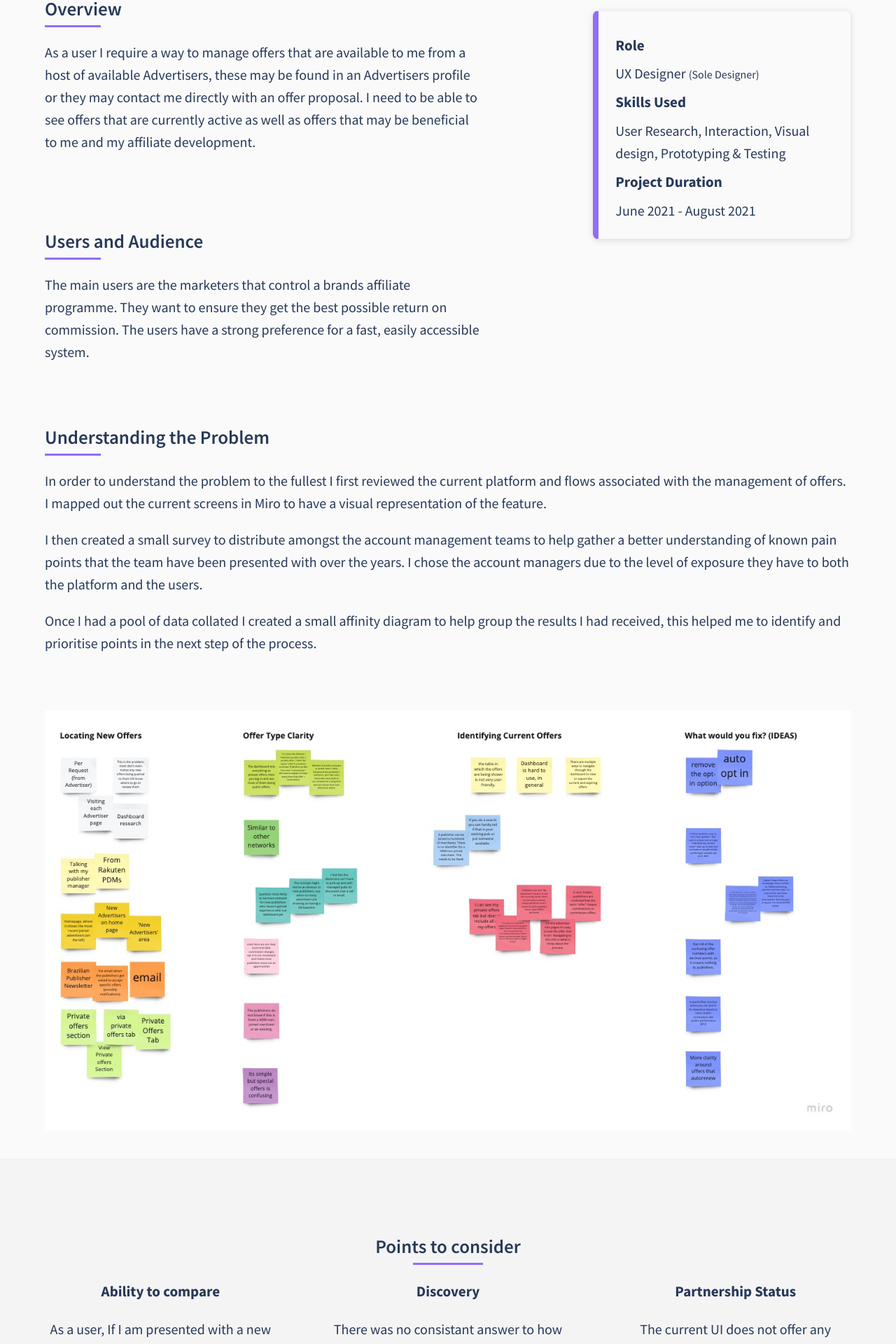
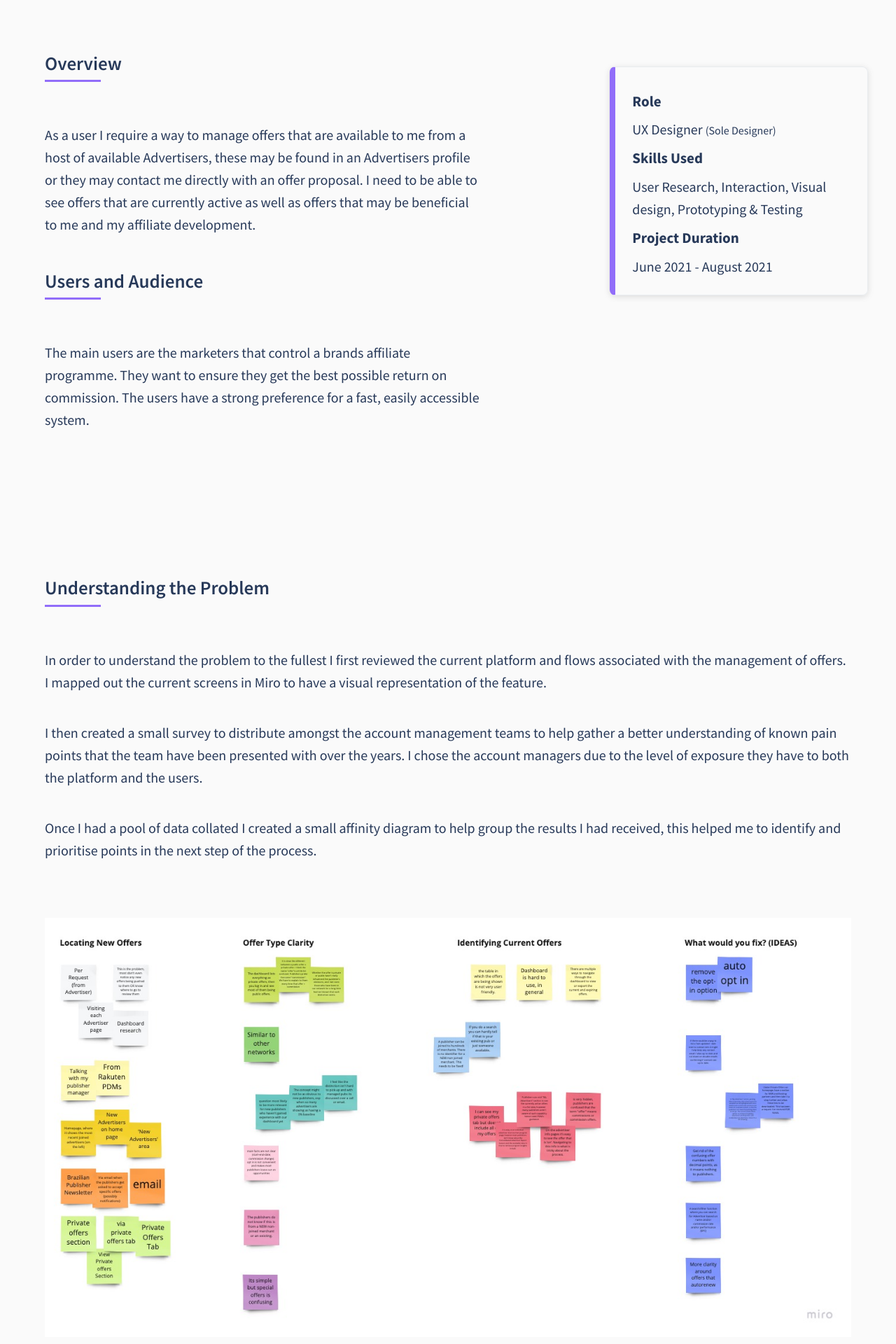
Before and after one commit to tomatronic/portfolio, a Next.js app: page /work/offer-management in a window 1280 px wide. Shown: the part 587-2507 px from the top of the page at 70% size. Built offline with nearby package versions, Linux system fonts and the light colour scheme.

Commit message:
Tues Checking up to date

```diff
--- a/pages/work/offer-management.js
+++ b/pages/work/offer-management.js
@@ -3,7 +3,7 @@ import styles from "./css/caseStudy.module.css"
 import Image from "next/image"
 import Footer from "../../components/footer"
 
-function caseStudy () {
+function caseStudy() {
     return (
         <>
             <NavBar />
@@ -21,15 +21,8 @@ function caseStudy () {
                 </div>
             </div>
             <div className="mainContainer">
-
-                <div className={styles.csOverview}>
-                    <div className={styles.overview}>
-                        <h2 className="underline">Overview</h2>
-                        <p className={styles.pSpacerBottom}>As a user I require a way to manage offers that are available to me from a host of available Advertisers, these may be found in an Advertisers profile or they may contact me directly with an offer proposal. I need to be able to see offers that are currently active as well as offers that may be beneficial to me and my affiliate development.</p>
-                        <h2 className="underline">Users and Audience</h2>
-                    <p>The main users are the marketers that control a brands affiliate programme. They want to ensure they get the best possible return on commission. The users have a strong preference for a fast, easily accessible system.</p>
-                    </div>
-                    <div className={styles.role}>
+                <div className="top-row">
+                    <div className={`${"column"} ${styles.role}`}>
                         <div>
                             <h3>Role</h3>
                             <p>UX Designer <span className={styles.tags}>(Sole Designer)</span></p>
@@ -43,11 +36,15 @@ function caseStudy () {
                             <p>June 2021 - August 2021</p>
                         </div>
                     </div>
+                    <div className="double-column">
+                        <h2 className="underline">Overview</h2>
+                        <p>As a user I require a way to manage offers that are available to me from a host of available Advertisers, these may be found in an Advertisers profile or they may contact me directly with an offer proposal. I need to be able to see offers that are currently active as well as offers that may be beneficial to me and my affiliate development.</p>
+                        <h2 className="underline">Users and Audience</h2>
+                        <p>The main users are the marketers that control a brands affiliate programme. They want to ensure they get the best possible return on commission. The users have a strong preference for a fast, easily accessible system.</p>
                     </div>
                 </div>
-
-                <div className="mainContainer">
-                <div className={styles.section}>
+                <div className="row">
+                    <div className="column">
                         <h2 className="underline">Understanding the Problem</h2>
                         <p>In order to understand the problem to the fullest I first reviewed the current platform and flows associated with the management of offers. I mapped out the current screens in Miro to have a visual representation of the feature.</p>
                         <p>I then created a small survey to distribute amongst the account management teams to help gather a better understanding of known pain points that the team have been presented with over the years. I chose the account managers due to the level of exposure they have to both the platform and the users.</p>
@@ -55,20 +52,28 @@ function caseStudy () {
                         <Image src="/affinitymap.jpg" layout="responsive" width="1386" height="721" alt="The affinity map was created to help understand the results from the completed user surveys" />
                     </div>
                 </div>
-
+            </div>
             <div className={styles.bgSection}>
                 <div className="mainContainer">
-                        <div className={styles.section}>
+                    <div className="nopad-row">
+                        <div className="nopad-column">
                             <h2 className="underlineCentre"><center>Points to consider</center></h2>
-                            <div className={styles.insights}>
+                        </div>
+                    </div>
+                    <div className="row">
+                        <div className="column">
                         <div className={styles.key}>
                             <h3>Ability to compare</h3>
                             <p>As a user, If I am presented with a new offer invitation I want to be able to compare it to my curret offer.</p>
                         </div>
+                        </div>
+                        <div className="column">
                             <div className={styles.key}>
                                 <h3>Discovery</h3>
                                 <p>There was no consistant answer to how a user would find a new offer invitation. Can I make a conistant point of discovery?</p>
                             </div>
+                        </div>
+                        <div className="column">
                             <div className={styles.key}>
                                 <h3>Partnership Status</h3>
                                 <p>The current UI does not offer any identification of partnership status. A user wants to know if a partnership already exists.</p>
@@ -78,14 +83,13 @@ function caseStudy () {
                 </div>
             </div>
             <div className="mainContainer">
-                <div className={styles.section}>
-                    <div className="row">
+                <div className="reverse-row">
+                    <div className="column">
+                        <Image src="/flowchart.png" layout="responsive" width="1116" height="766" alt="Simple flowchart of a proposed solution" />
+                    </div>
                     <div className="column">
                         <h2 className="underline">Planning</h2>
                         <p className={styles.pSpacerBottom}>With my new knowledge I could start planning my next steps. I begun with creating a simple flowchart to illustrate the possible routes a user would take in order to accept a new offer request. I ensured to liaise with several members of user facing teams to make sure nothing was missed out and that flows made sense.</p>
-                        </div>
-                        <div className="column">
-                            <Image src="/flowchart.png" layout="responsive" width="1116" height="766" alt="Simple flowchart of a proposed solution" />
                     </div>
                 </div>
                 <div className="row">
@@ -97,13 +101,13 @@ function caseStudy () {
                         <p>Once happy with the flow I opened my notepad and began sketching some initial ideas. At this stage I scribble a lot of ideas down both illustrated and in note form, it can look like a mess but I find it helps to get all my ideas on paper. This also allows me to quickly eliminate ideas or come back to ideas at a later date if needed. As I develop an idea I start to sketch it into something of higher quality to allow me to easily translate it to a digital wireframe when the time comes.</p>
                     </div>
                 </div>
-                    <div className="row">
+                <div className="reverse-row">
+                    <div className="column">
+                        <Image src="/digitalwireframe.png" layout="responsive" width="1116" height="766" alt="Simple flowchart of a proposed solution" />
+                    </div>
                     <div className="column">
                         <h2 className="underline">Design development</h2>
                         <p>In order to validate my ideas I proceeded to complete a round of simple user testing. Rather than exposing my test candidates to my crude sketches I went ahead and created simple wireframes within sketch that I could share and gather some initial feedback. I used to Zoom to conduct interviews with the candidates and get them to complete a set of simple tasks. This first round of testing allowed me to identify that the users were wanting a dedicated landing page for offer invitations alongside the proposed notification based system.</p>
-                        </div>
-                        <div className="column">
-                        <Image src="/digitalwireframe.png" layout="responsive" width="1116" height="766" alt="Simple flowchart of a proposed solution" />
                     </div>
                 </div>
                 <div className="row">
@@ -115,11 +119,18 @@ function caseStudy () {
                         <p>I continued to slowly increase the complexity of my mocks, allowing the user to gain more understanding of the goal driven outcome. Once the mockups reach a certain point I began mapping them into a map of hotspots within sketch to allow the creation of a interactive prototype. This prototype creates a more linear flow but enables a test candidate to become much more immersed in the test and provide much more beneficial feedback.</p>
                     </div>
                 </div>
-                <h2 className={`${styles.pSpacerTop} , ${['underline']}`}>Iteration</h2>
-                <p className={styles.pSpacerBottom}>After performing a number of protoype testing sessions I came to the conclusion a couple of further design adjustments were required. This involved a round of iterations to ensure functionality was highlighted in a relevant way and that offers were made easier to compare with existing options.</p>
+                <div className="row">
+                    <div className="column">
+                        <h2 className="underline">Iteration</h2>
+                        <p>After performing a number of protoype testing sessions I came to the conclusion a couple of further design adjustments were required. This involved a round of iterations to ensure functionality was highlighted in a relevant way and that offers were made easier to compare with existing options.</p>
+                    </div>
+                </div>
+                <div className="row">
+                    <div className="column">
                         <h2 className="underline">How did it go?</h2>
                         <p>Since the updated offer management flow and UI has been implemented we have seen a reduction in the amount of support tickets raised, and account managers have reported less queries based around offer management. The account management have said that this reduction in queries has led to them having more time to focus on the users needs and build better relationships with them.</p>
-                <p className={styles.pSpacerBottom}>The product has only been released recently so I will continue to monitor usage through the FullStory application, allowing me to perform iterative design amends to ensure a continual progression to the applications development.</p>
+                        <p>The product has only been released recently so I will continue to monitor usage through the FullStory application, allowing me to perform iterative design amends to ensure a continual progression to the applications development.</p>
+                    </div>
                 </div>
             </div>
             <Footer />
--- a/styles.css
+++ b/styles.css
@@ -114,6 +114,14 @@ button {
    border-bottom: 3px solid #916DF9;
 }
 
+.row {
+   margin: 80px 0;
+}
+
+.column, .double-column {
+   margin: 0 24px 40px;
+}
+
 @media screen and (min-width:600px) {
    .mainContainer {
        max-width: 1200px;
@@ -131,11 +139,50 @@ button {
       align-items: center;
    }
 
+   .reverse-row {
+      display: flex;
+      flex-direction: row-reverse;
+      flex-wrap: wrap;
+      width: 100%;
+      column-gap: 160px;
+      margin: 80px 0;
+      align-items: center;
+   }
+
+   .top-row {
+      display: flex;
+      flex-direction: row-reverse;
+      flex-wrap: wrap;
+      width: 100%;
+      column-gap: 160px;
+      margin: 80px 0;
+      align-items: flex-start;
+   }
+
+   .nopad-row {
+      display: flex;
+      flex-direction: row-reverse;
+      flex-wrap: wrap;
+      width: 100%;
+      column-gap: 160px;
+      margin: 80px 0 0;
+      align-items: flex-start;
+   }
+
+   .nopad-column {
+      display: flex;
+      flex-direction: column;
+      flex-basis: 100%;
+      flex: 1;
+      margin: 0;
+   }
+
    .column {
       display: flex;
       flex-direction: column;
       flex-basis: 100%;
       flex: 1;
+      margin: 0 24px 80px;
    }
 
    .double-column {
@@ -143,6 +190,7 @@ button {
       flex-direction: column;
       flex-basis: 100%;
       flex: 2;
+      margin: 0 24px 80px;
     }
 
 }
```
Also changed, not shown: pages/about.js (+4 -4 lines). Lines whose indentation alone changed are shown as unchanged.
